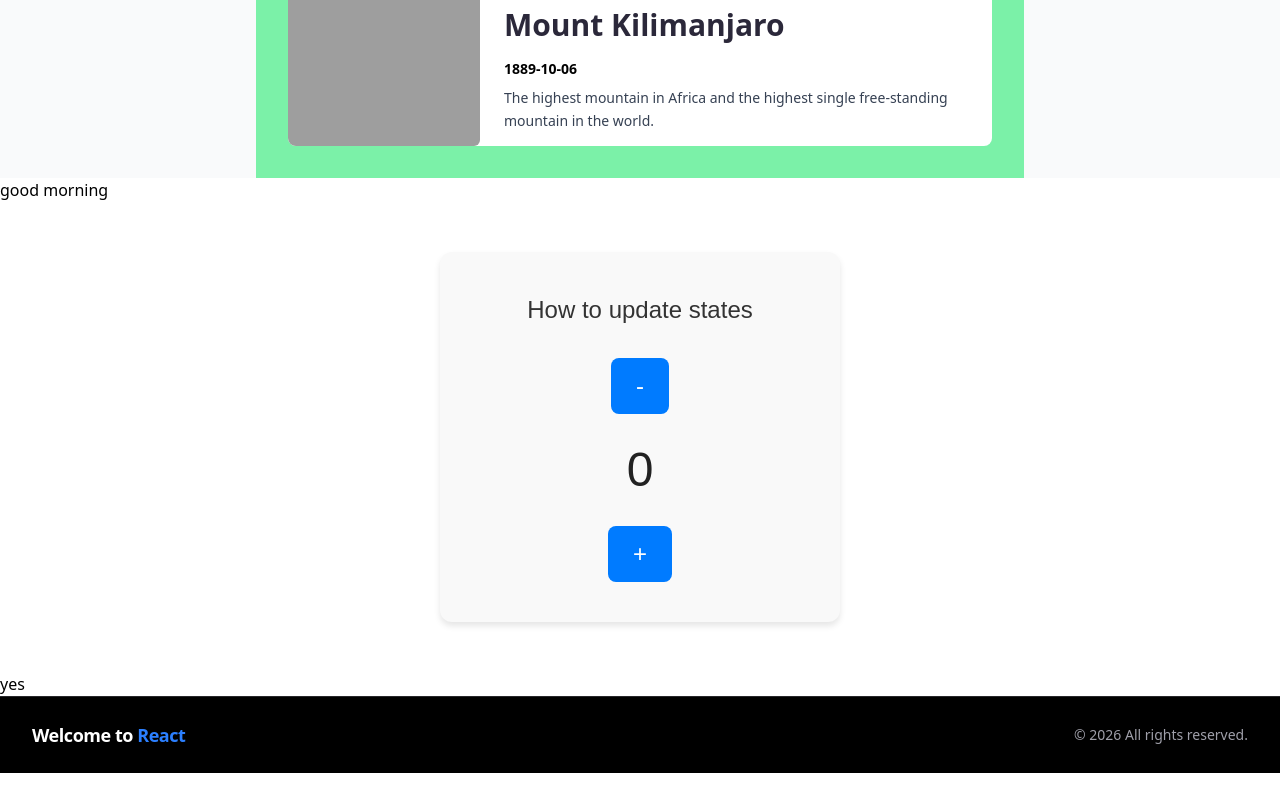
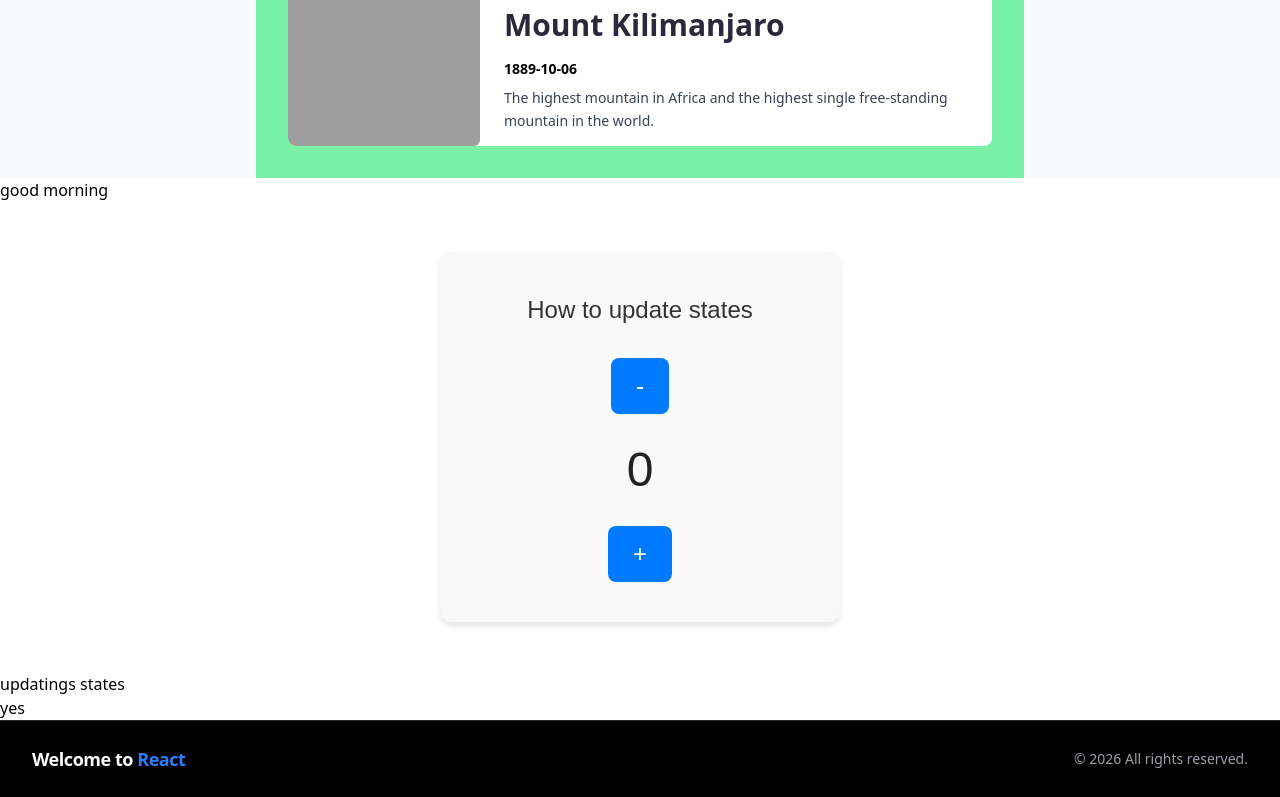
Before and after one commit to wainaina-mwangi/New-pro, a React (Vite) app: page / in a window 1280 px wide. Shown: the part 2080-2877 px from the top of the page. Before the commit the page ends 2853 px from the top, so only its background shows below. Built offline with nearby package versions, Linux system fonts and the light colour scheme; grey boxes are pictures that could not be loaded.

Commit message:
combining usestate and ternary operator for data flow

```diff
--- a/src/components/TernaryOperator.jsx
+++ b/src/components/TernaryOperator.jsx
@@ -1,24 +1,34 @@
-import React from 'react'
+import React, { useState } from 'react'
 
 function TernaryOperator() {
-  const isGoingOut = true;
 
-  let answer;
+  const[isGoingOut,setisGoingOut]=useState(true)
+  // const isGoingOut = true;
 
-  if(isGoingOut==true){
-    answer="yes"
-  }else{
-    answer ="no"
-  }
+  // let answer;
+
+  // if(isGoingOut==true){
+  //   answer="yes"
+  // }else{
+  //   answer ="no"
+  // }
 
   // using ternart operator
   // let answer = isGoingOut==true ? "yes" : "no"
 
 
   return (
-    <div>{answer}</div>
+    <div>
+      {/* {answer} */}
+    <div>
+      <h1>updatings states</h1>
+        <button>{isGoingOut==true ? "yes" : "no"}</button>
+    </div>
+    </div>
     //writing ternary inside jsx
     // <div>{isGoingOut ? "yes": "no"}</div>
+
+
   )
 }
 
```
